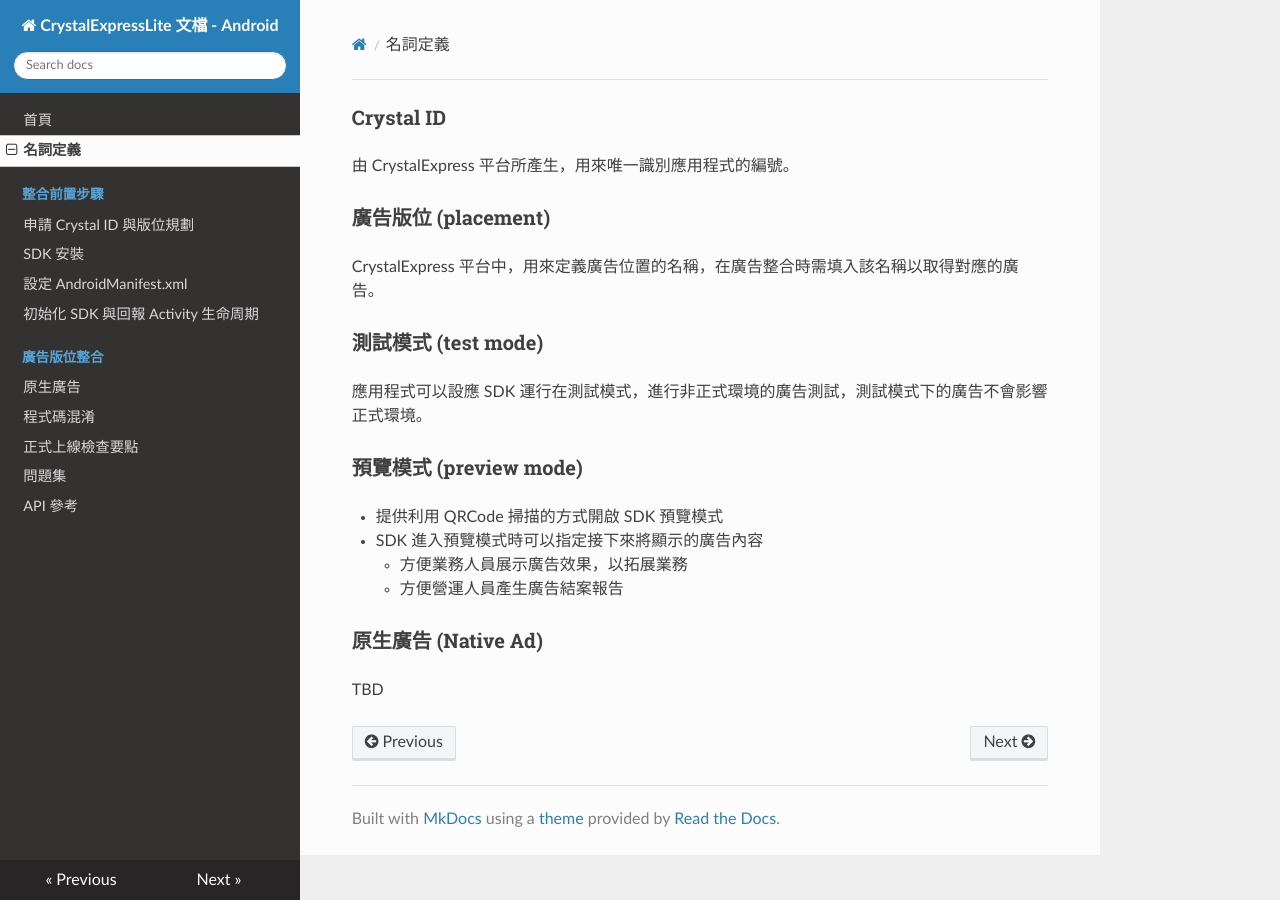
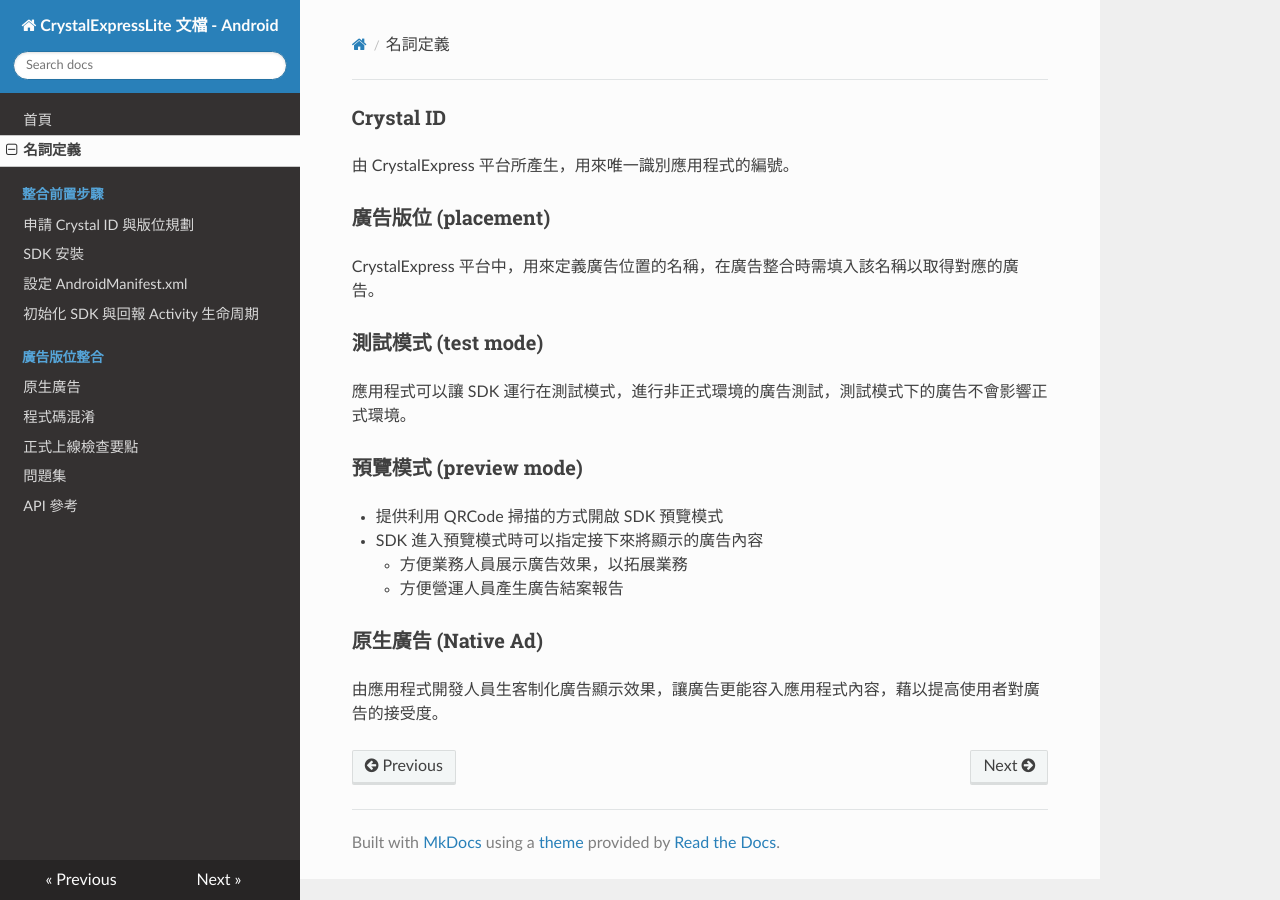
Before and after one commit to intowow/CrystalExpressLiteDocumentation-Android-zh_CN, an MkDocs documentation site: the page built from docs/terminology.md, in a window 1280 px wide. Built offline with MkDocs 1.6.1, drawn with Linux system fonts in a browser that asks for light colours; nearby versions of some CDN libraries; old or Windows-style settings are respelled for this version of MkDocs.

Commit message:
Fix typo, add Native ad description

```diff
--- a/docs/terminology.md
+++ b/docs/terminology.md
@@ -5,7 +5,7 @@
 CrystalExpress 平台中，用來定義廣告位置的名稱，在廣告整合時需填入該名稱以取得對應的廣告。
 
 ### 測試模式 (test mode)
-應用程式可以設應 SDK 運行在測試模式，進行非正式環境的廣告測試，測試模式下的廣告不會影響正式環境。
+應用程式可以讓 SDK 運行在測試模式，進行非正式環境的廣告測試，測試模式下的廣告不會影響正式環境。
 
 ### 預覽模式 (preview mode)
   - 提供利用 QRCode 掃描的方式開啟 SDK 預覽模式
@@ -14,4 +14,4 @@ CrystalExpress 平台中，用來定義廣告位置的名稱，在廣告整合
 	- 方便營運人員產生廣告結案報告
 
 ### 原生廣告 (Native Ad)
-TBD
+由應用程式開發人員生客制化廣告顯示效果，讓廣告更能容入應用程式內容，藉以提高使用者對廣告的接受度。
```
